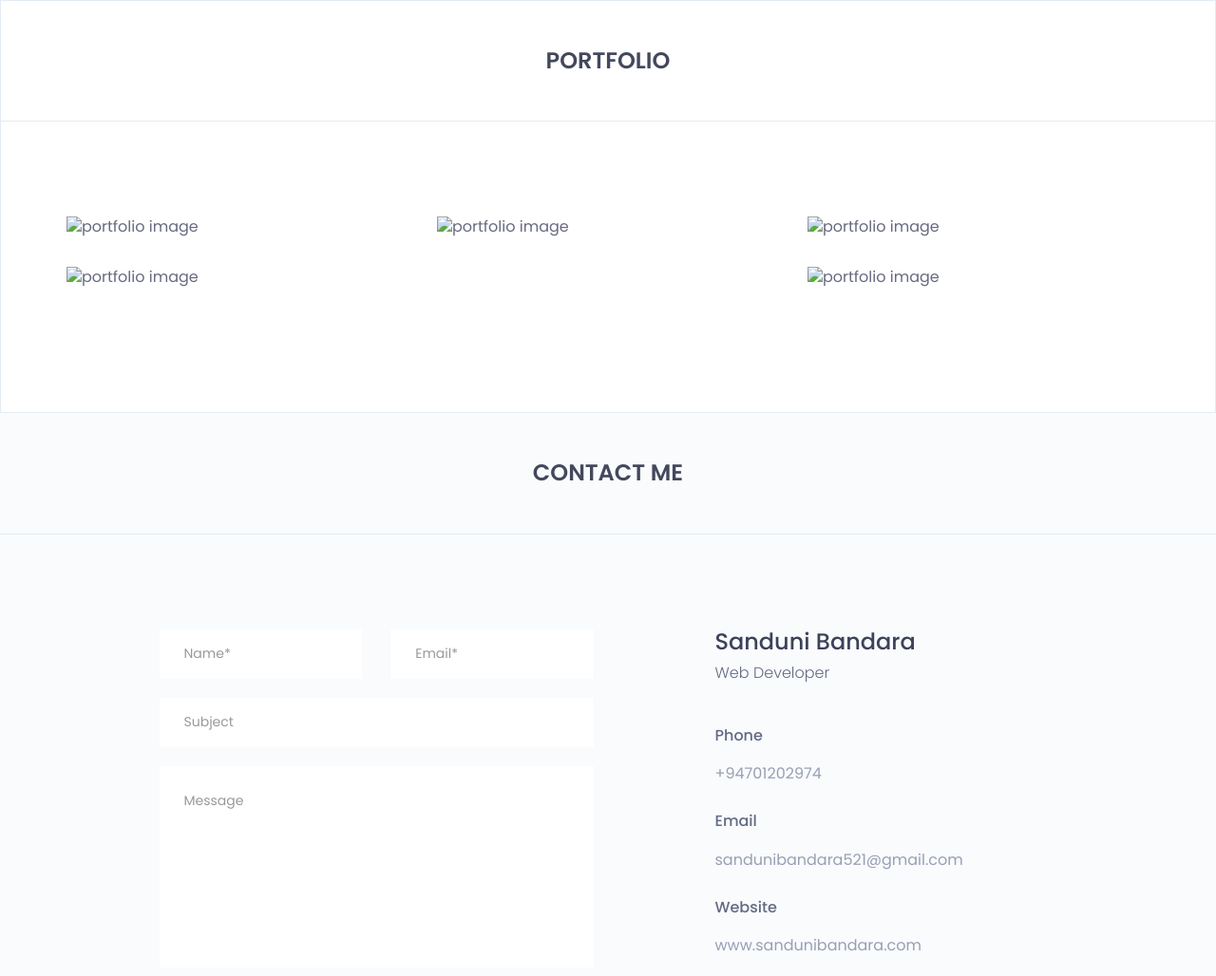
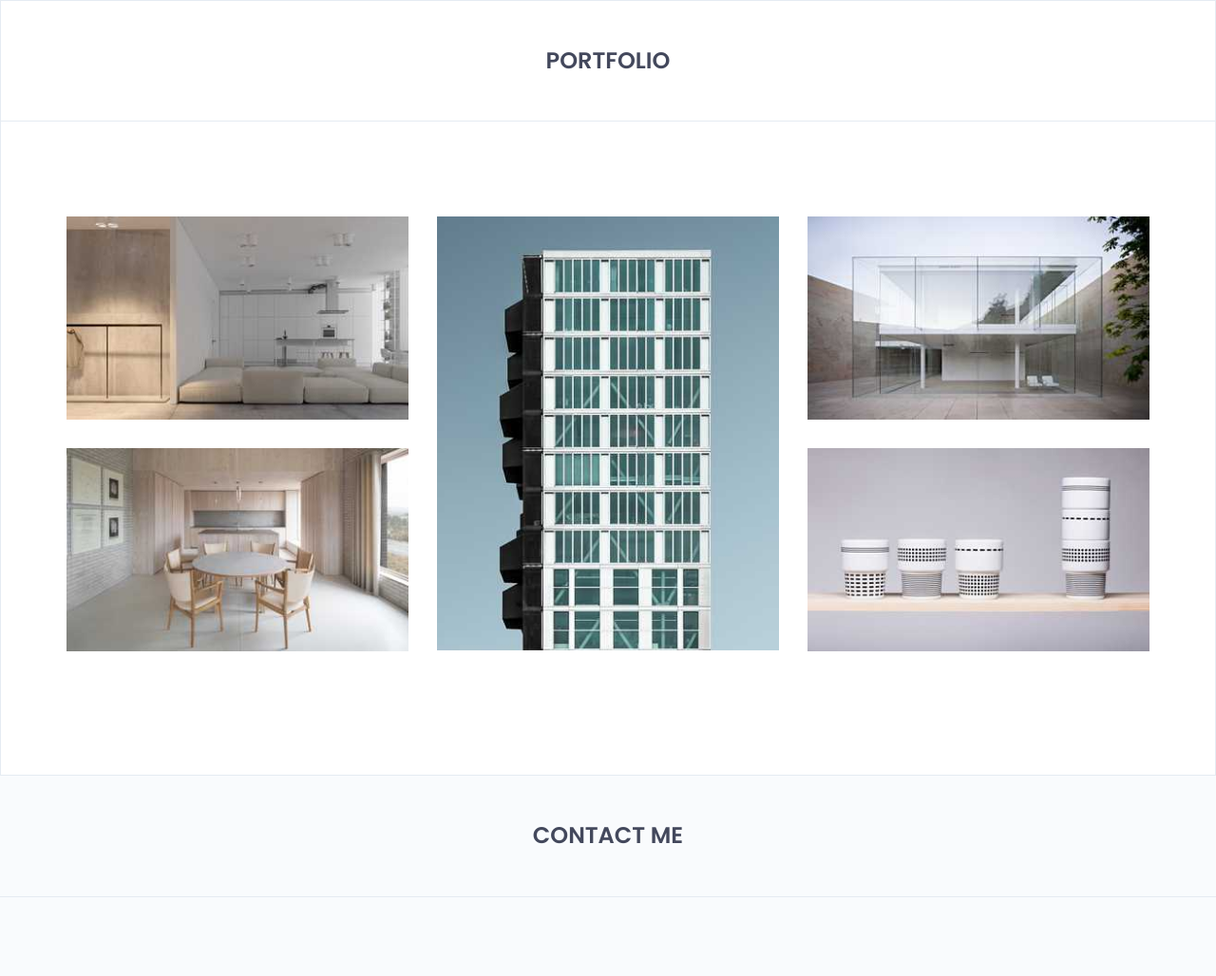
Before and after one commit to SanduniBandaraTM/My-Profile, a plain HTML site: page index.html in a window 1280 px wide. Shown: the part 3979-5007 px from the top of the page at 95% size. Drawn offline with nearby package versions, Linux system fonts and the light colour scheme; some packages are replaced by stand-ins of ours; a script that the page names is missing; files whose address does not match are found by name.

Commit message:
Update index.html

```diff
--- a/index.html
+++ b/index.html
@@ -461,7 +461,7 @@
 
 								<div class="col-sm-4">
 									<div class="item">
-										<img src="assets/images/portfolio/p1.jpg" alt="portfolio image"/>
+										<img src="p1.jpg" alt="portfolio image"/>
 										<div class="isotope-overlay">
 											<a href="#">
 												ui/ux design
@@ -469,7 +469,7 @@
 										</div><!-- /.isotope-overlay -->
 									</div><!-- /.item -->
 									<div class="item">
-										<img src="assets/images/portfolio/p2.jpg" alt="portfolio image"/>
+										<img src="p2.jpg" alt="portfolio image"/>
 										<div class="isotope-overlay">
 											<a href="#">
 												ui/ux design
@@ -480,7 +480,7 @@
 
 								<div class="col-sm-4">
 									<div class="item">
-										<img src="assets/images/portfolio/p3.jpg" alt="portfolio image"/>
+										<img src="p3.jpg" alt="portfolio image"/>
 										<div class="isotope-overlay">
 											<a href="#">
 												web design
@@ -491,7 +491,7 @@
 
 								<div class="col-sm-4">
 									<div class="item">
-										<img src="assets/images/portfolio/p4.jpg" alt="portfolio image"/>
+										<img src="p4.jpg" alt="portfolio image"/>
 										<div class="isotope-overlay">
 											<a href="#">
 												web development
@@ -499,7 +499,7 @@
 										</div><!-- /.isotope-overlay -->
 									</div><!-- /.item -->
 									<div class="item">
-										<img src="assets/images/portfolio/p5.jpg" alt="portfolio image"/>
+										<img src="p5.jpg" alt="portfolio image"/>
 										<div class="isotope-overlay">
 											<a href="#">
 												web development
```
